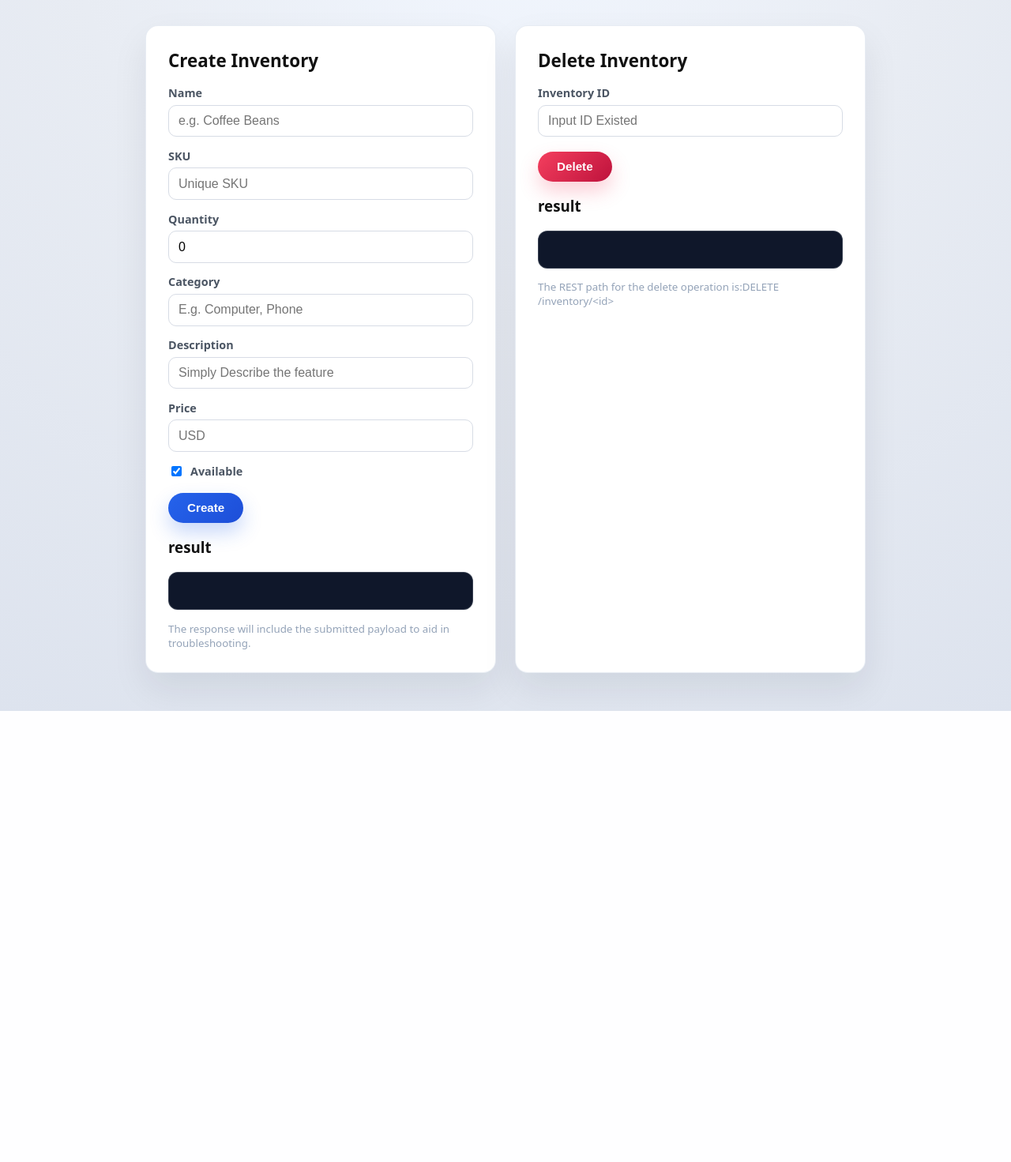
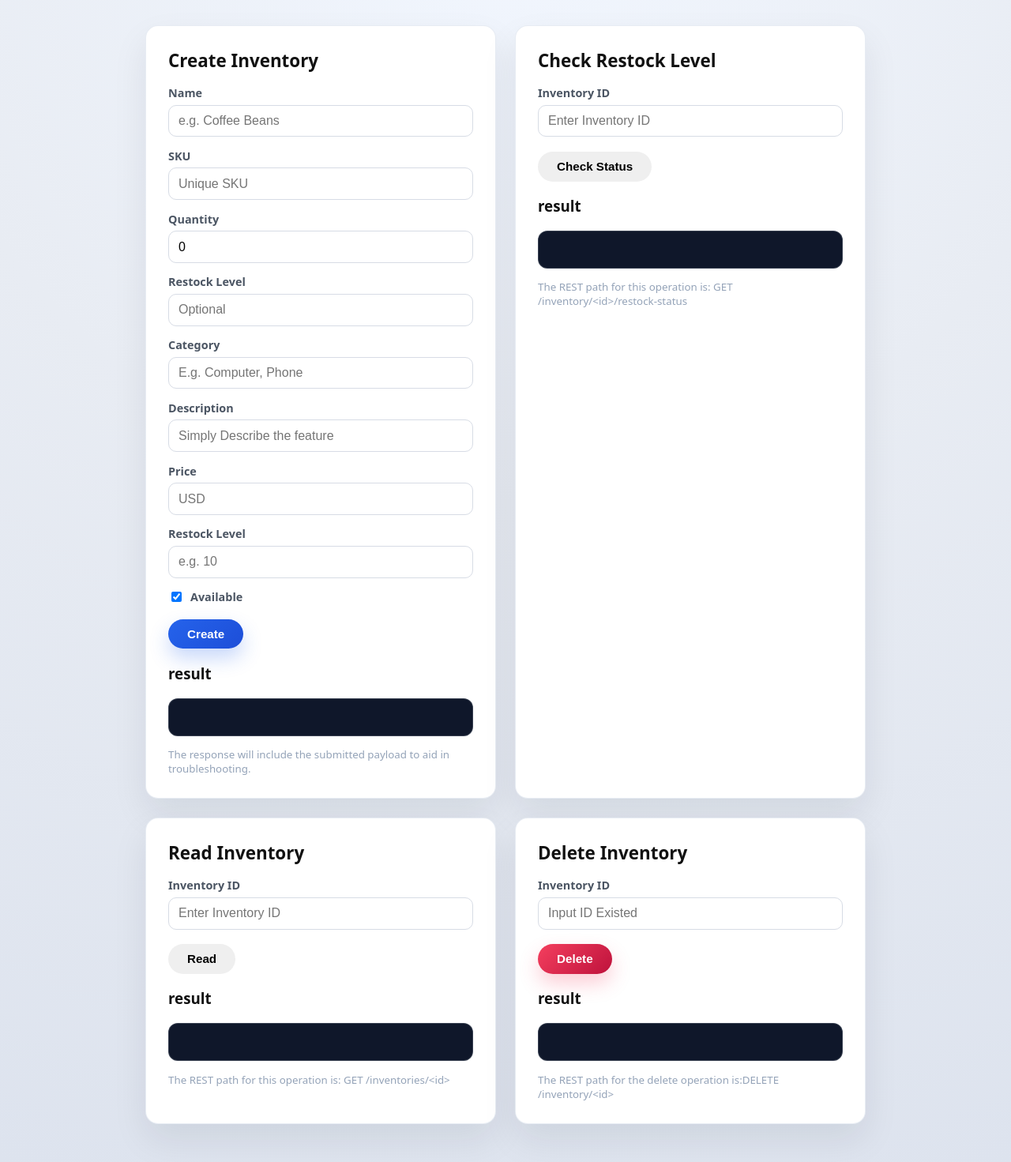
Before and after one commit to CSCI-GA-2820-FA25-003/inventory, a Flask app: page /inventories/new in a window 1280 px wide. Shown: the part 148-1619 px from the top of the page at 79% size. Before the commit the page ends 1048 px from the top, so only its background shows below. Run offline with Flask 3, Linux system fonts and the light colour scheme.

Commit message:
Add restock level support + restock-status endpoint + BDD tests

```diff
--- a/service/routes.py
+++ b/service/routes.py
@@ -307,6 +307,26 @@ def create_inventory_v2():
     if Inventory.query.filter(Inventory.sku == sku).first():
         return jsonify(error=f"SKU '{sku}' already exists"), status.HTTP_409_CONFLICT
 
+    # restock level (optional)
+    restock_level = data.get("restock_level")
+    if restock_level is not None:
+        try:
+            restock_level = int(restock_level)
+            if restock_level < 0:
+                errors.append("restock_level must be >= 0")
+        except Exception:
+            errors.append("restock_level must be an integer")
+
+    if errors:
+        return (
+            jsonify(
+                status=status.HTTP_400_BAD_REQUEST,
+                error="Bad Request",
+                message="; ".join(errors),
+            ),
+            status.HTTP_400_BAD_REQUEST,
+        )
+
     # Create and persist
     inv = Inventory(
         name=name,
@@ -316,6 +336,7 @@ def create_inventory_v2():
         quantity=qty,
         price=price,
         available=bool(data.get("available", True)),
+        restock_level=restock_level,
     )
     inv.create()
 
@@ -337,3 +358,34 @@ def get_inventory_v2(inventory_id: int):
 def new_inventory_page():
     """Render the Create Inventory form page."""
     return render_template("inventory.html")
+
+
+######################################################################
+# GET RESTOCK STATUS FOR AN INVENTORY ITEM
+######################################################################
+@app.route("/inventory/<int:inventory_id>/restock-status", methods=["GET"])
+def get_restock_status(inventory_id):
+    """
+    Returns the stock status for an inventory item.
+    'stock sufficient', 'stock insufficient', or 'undefined'
+    """
+    app.logger.info("Request to get restock status for inventory [%s]", inventory_id)
+
+    inventory = Inventory.find(inventory_id)
+    if not inventory:
+        abort(
+            status.HTTP_404_NOT_FOUND,
+            f"Inventory with id '{inventory_id}' was not found.",
+        )
+
+    return (
+        jsonify(
+            {
+                "id": inventory.id,
+                "stock_status": inventory.stock_status,
+                "quantity": inventory.quantity,
+                "restock_level": inventory.restock_level,
+            }
+        ),
+        status.HTTP_200_OK,
+    )
--- a/service/templates/inventory.html
+++ b/service/templates/inventory.html
@@ -159,6 +159,9 @@
             <label>Quantity
               <input id="quantity" name="quantity" type="number" min="0" value="0" required>
             </label>
+            <label>Restock Level
+                <input id="restock_level" name="restock_level" type="number" min="0" placeholder="Optional">
+            </label>
             <label>Category
               <input id="category" name="category" type="text" placeholder="E.g. Computer, Phone">
             </label>
@@ -167,6 +170,9 @@
             </label>
             <label>Price
               <input id="price" name="price" type="number" step="0.01" min="0" placeholder="USD">
+            </label>
+            <label>Restock Level
+              <input id="restock_level" name="restock_level" type="number" min="0" placeholder="e.g. 10">
             </label>
             <label class="checkbox">
               <input id="available" name="available" type="checkbox" checked>
@@ -179,6 +185,34 @@
           <h3>result</h3>
           <pre id="result" class="result" aria-live="polite"></pre>
           <small>The response will include the submitted payload to aid in troubleshooting.</small>
+        </section>
+        <section class="card">
+          <h2>Check Restock Level</h2>
+          <form id="status-form">
+            <label>Inventory ID
+              <input id="status-id" name="inventory_id" type="number" min="1" placeholder="Enter Inventory ID" required>
+            </label>
+            <div class="actions">
+              <button id="status" type="button">Check Status</button>
+            </div>
+          </form>
+          <h3>result</h3>
+          <pre id="status-result" class="result" aria-live="polite"></pre>
+          <small>The REST path for this operation is: GET /inventory/&lt;id&gt;/restock-status</small>
+        </section>
+        <section class="card">
+          <h2>Read Inventory</h2>
+          <form id="read-form">
+            <label>Inventory ID
+              <input id="read-id" name="inventory_id" type="number" min="1" placeholder="Enter Inventory ID" required>
+            </label>
+            <div class="actions">
+              <button id="read" type="button">Read</button>
+            </div>
+          </form>
+          <h3>result</h3>
+          <pre id="read-result" class="result" aria-live="polite"></pre>
+          <small>The REST path for this operation is: GET /inventories/&lt;id&gt;</small>
         </section>
 
         <section class="card">
@@ -212,6 +246,7 @@
           name: (val('name') || "").trim(),
           sku: (val('sku') || "").trim(),
           quantity: Number(val('quantity') || "0"),
+          restock_level: val('restock_level') === "" ? null : Number(val('restock_level')),
           category: (val('category') || "").trim() || null,
           description: (val('description') || "").trim() || null,
           price: val('price') === "" ? null : Number(val('price')),
@@ -255,6 +290,32 @@
           result.textContent = `Status 0\n` + String(err);
         }
       });
+
+      // Stock Status handler: GET /inventory/<id>/restock-status
+      document.getElementById('status').addEventListener('click', async () => {
+        const result = document.getElementById('status-result');
+        const id = (val('status-id') || "").trim();
+
+        if (!id) {
+          result.textContent = "Provide an inventory id.";
+          return;
+        }
+
+        result.textContent = `Checking stock status for inventory ${id}...`;
+
+        try {
+          const res = await fetch(`/inventory/${encodeURIComponent(id)}/restock-status`, {
+            method: 'GET',
+          });
+
+          const text = await res.text();
+          result.textContent = `Status ${res.status}\n` + text;
+
+        } catch (err) {
+          result.textContent = `Status 0\n` + String(err);
+        }
+      });
+
     </script>
   </body>
 </html>
```
Also changed, not shown: features/steps/inventories_steps.py (+41 -0 lines), service/models.py (+13 -0 lines), 1 other file.
